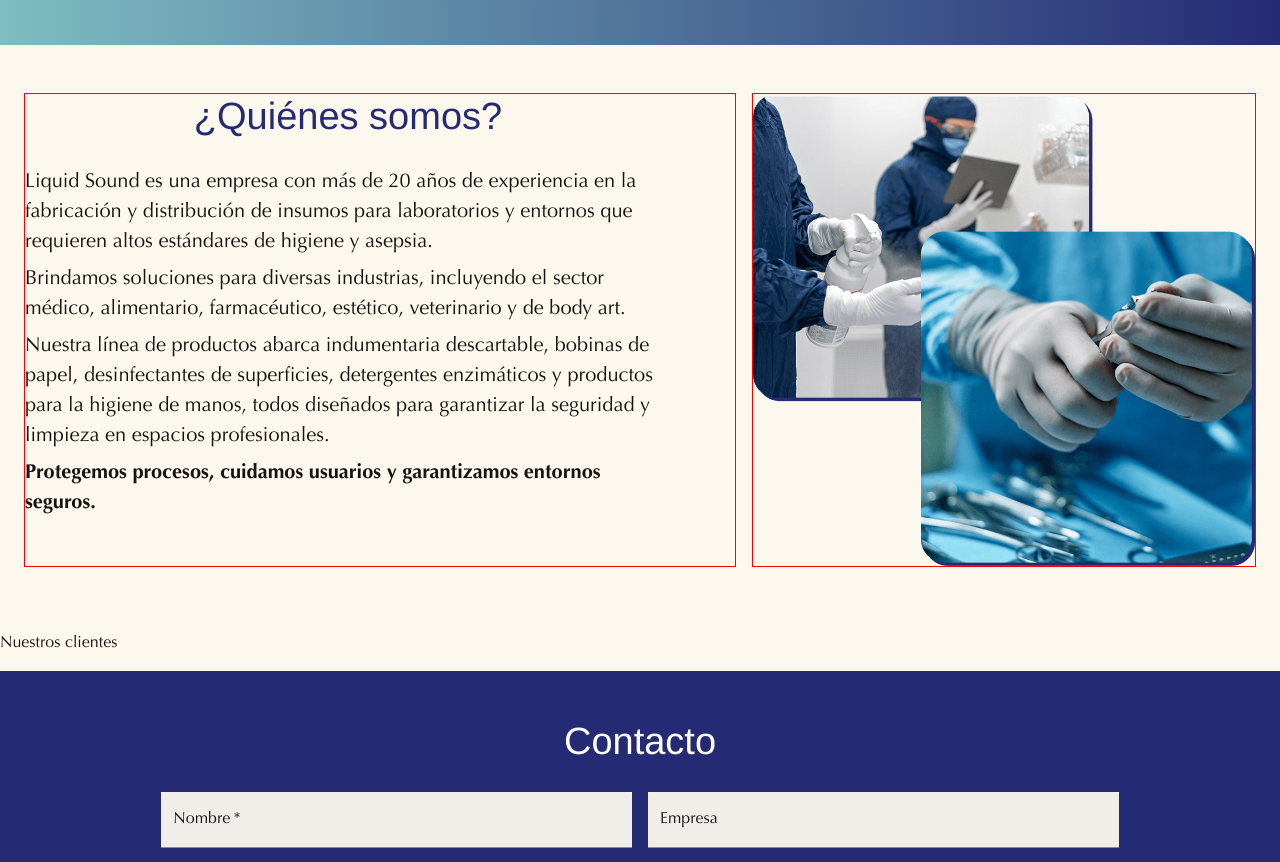
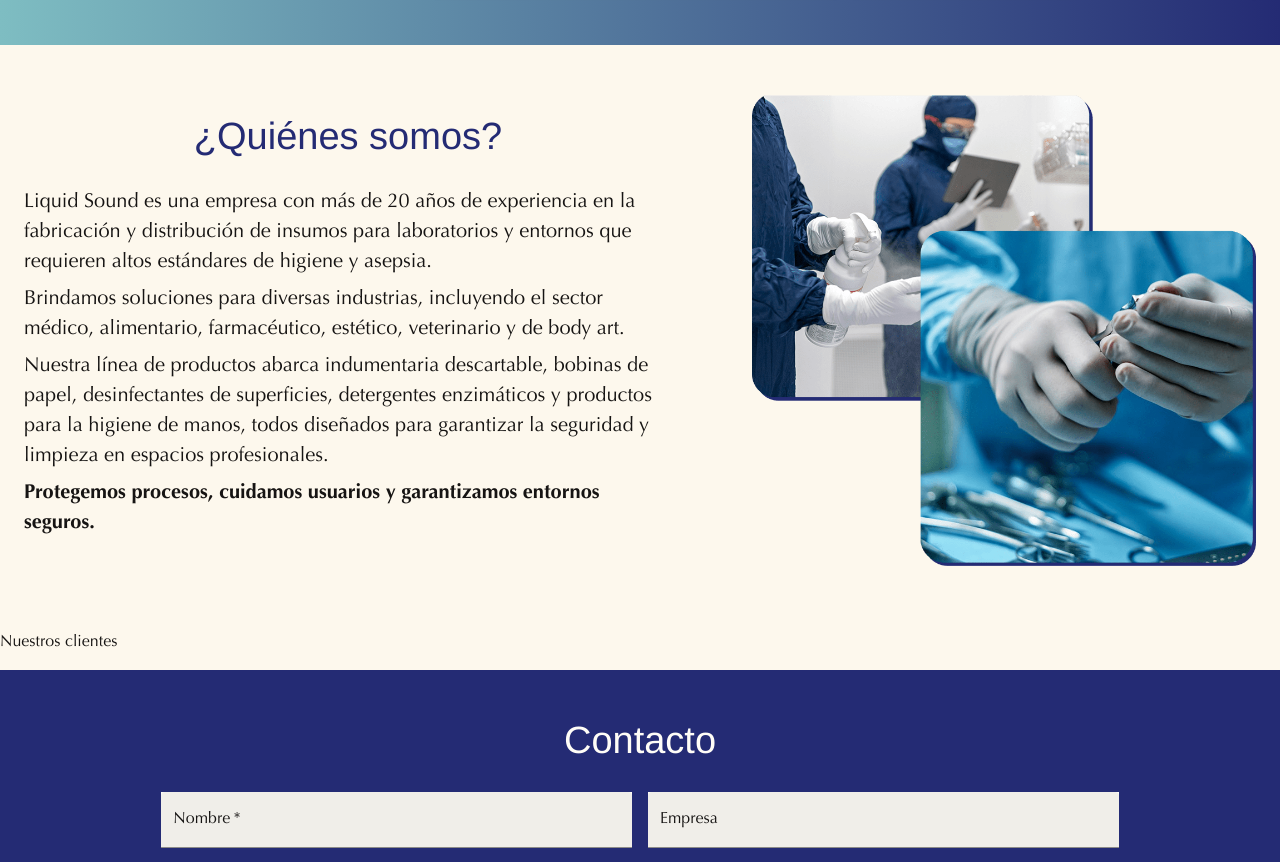
Before and after one commit to pazspera/liquid-sound-landing, a React (Vite) app: page / in a window 1280 px wide. Shown: the part 1799-2661 px from the top of the page. Built offline with nearby package versions, Linux system fonts and the light colour scheme; a web font is replaced by a local one.

Commit message:
Fix de los problemas de alineación en QuienesSomos, alignSelf en los grid items

```diff
--- a/src/sections/QuienesSomos/QuienesSomos.jsx
+++ b/src/sections/QuienesSomos/QuienesSomos.jsx
@@ -8,8 +8,8 @@ export default function QuienesSomos() {
     <>
       <Container maxWidth="xl" sx={{ py: theme.layout.sectionPadding}}>
         <Grid container spacing={2} alignItem="stretch">
-          <Grid size={{ xs: 12, md: 7, lg: 7 }} sx={{ display: "flex", border: "1px solid red", flexDirection: "column" }}>
-            <Box sx={{ pr: { lg: 8 }, flex: 1 }}>
+          <Grid size={{ xs: 12, md: 7, lg: 7 }} sx={{ display: "flex", flexDirection: "column", alignSelf: "center"  }} alignItems="stretch">
+            <Box sx={{ pr: { lg: 8 }, flex: 1}}>
               <Typography variant="h3" component="h2" gutterBottom sx={{ padding: theme.layout.titlePadding, color: theme.palette.text.secondary, textAlign: "center" }}>
                 ¿Quiénes somos?
               </Typography>
@@ -29,7 +29,7 @@ export default function QuienesSomos() {
               </Typography>
             </Box>
           </Grid>
-          <Grid size={{ xs: 12, md: 5, lg: 5 }} sx={{ display: "flex", justifyContent: "center", alignItems: "center", height: "100%", border: "1px solid red" }}>
+          <Grid size={{ xs: 12, md: 5, lg: 5 }} sx={{ display: "flex", justifyContent: "center", alignItems: "center", height: "100%",  alignSelf: "center" }}>
               <CardMedia
                 component="img"
                 srcSet={
```
